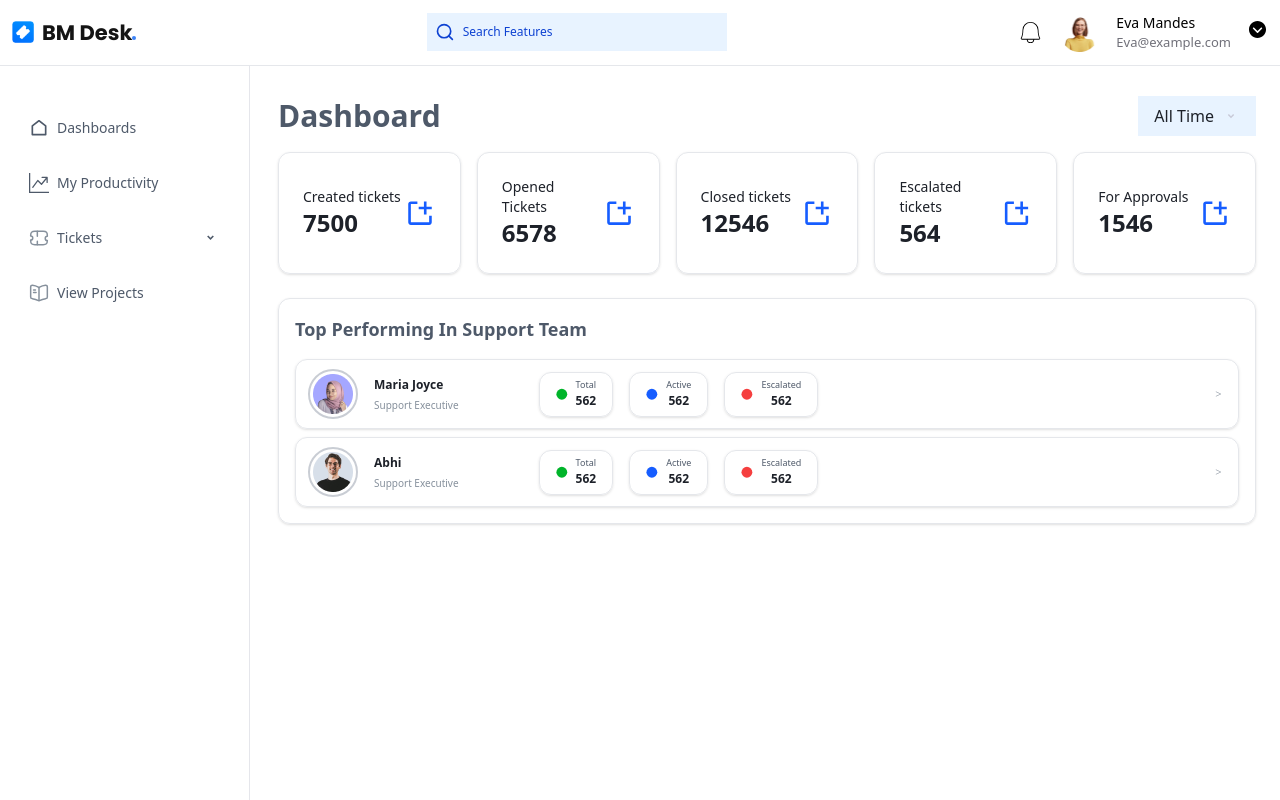
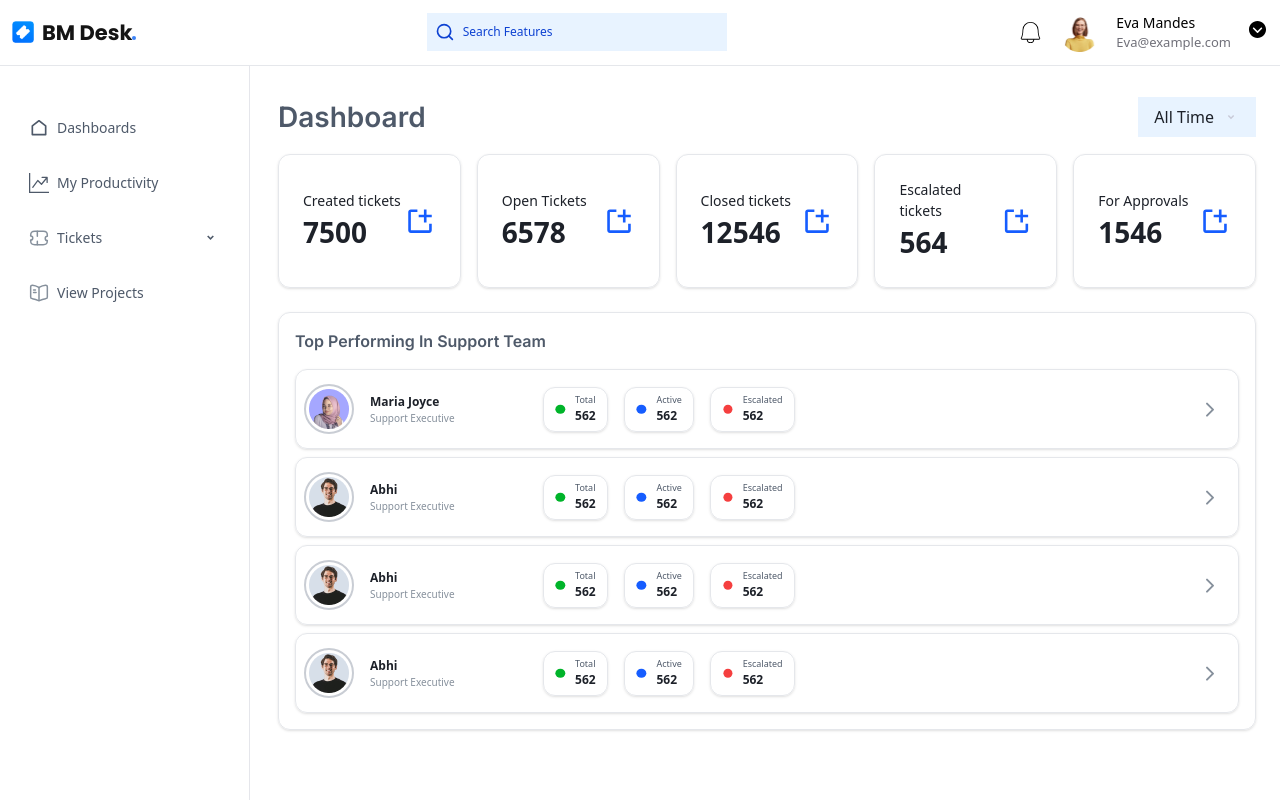
Before and after one commit to Mojithmj/BM-DESK-PROJECT, a React (Vite) app in the folder bm-desk/: page /adminteammonitoring in a window 1280 px wide. Built offline with nearby package versions, Linux system fonts and the light colour scheme.

Commit message:
gaptickets

```diff
--- a/bm-desk/src/components/ActionedTickets.jsx
+++ b/bm-desk/src/components/ActionedTickets.jsx
@@ -144,7 +144,7 @@ function ActionedTickets() {
   return (
     <div>
       <div className="transition-all ml-4 mt-4 duration-300 ease-in-out">
-        <div className="flex flex-col gap-8">
+        <div className="flex flex-col gap-6">
           <div>
             <Pheader title="My Actioned Tickets" />
           </div>
@@ -170,7 +170,7 @@ function ActionedTickets() {
             <div className="flex justify-start">
             <button
               onClick={loadMoreData}
-                className="text-[#165DFF] -mt-8 "
+              className="text-[#165DFF] -mt-2"
               disabled={loading}
             >
               {loading ? "Loading..." : "Load more Tickets..."}
--- a/bm-desk/src/components/AssignedTickets.jsx
+++ b/bm-desk/src/components/AssignedTickets.jsx
@@ -141,7 +141,7 @@ function AssignedTickets() {
 
   return (
     <div className="transition-all ml-4 mt-4 duration-300 ease-in-out">
-      <div className="flex flex-col gap-8">
+      <div className="flex flex-col gap-6">
         <div>
           <Pheader title="Assigned Tickets" />
         </div>
@@ -169,10 +169,10 @@ function AssignedTickets() {
 
         {/* Load More Button */}
         {activeTab === "alltickets" && visibleDataCount < data.length && (
-          <div className="flex justify-start">
+            <div className="flex justify-start">
             <button
               onClick={loadMoreData}
-              className="text-[#165DFF] mt-4"
+              className="text-[#165DFF] -mt-2"
               disabled={loading}
             >
               {loading ? "Loading..." : "Load more Tickets..."}
--- a/bm-desk/src/components/Closedtickets.jsx
+++ b/bm-desk/src/components/Closedtickets.jsx
@@ -146,7 +146,7 @@ function Closedtickets() {
     <div>
       <div className="transition-all ml-4 mt-4 duration-300 ease-in-out">
         {" "}
-        <div className="flex flex-col gap-8">
+        <div className="flex flex-col gap-6">
           <div>
             <Pheader title="Closed Tickets" />
           </div>
@@ -172,7 +172,7 @@ function Closedtickets() {
             <div className="flex justify-start">
             <button
               onClick={loadMoreData}
-                className="text-[#165DFF] -mt-8"
+              className="text-[#165DFF] -mt-2"
               disabled={loading}
             >
               {loading ? "Loading..." : "Load more Tickets..."}
--- a/bm-desk/src/components/Opentickets.jsx
+++ b/bm-desk/src/components/Opentickets.jsx
@@ -171,7 +171,7 @@ function AssignedTickets() {
     <div>
       <div className="transition-all ml-4 mt-4 duration-300 ease-in-out">
 
-        <div className="flex flex-col gap-8">
+        <div className="flex flex-col gap-6">
           <div>
           <Pheader title="Open Tickets" showCalendar={true} />
           </div>
@@ -197,7 +197,7 @@ function AssignedTickets() {
             <div className="flex justify-start">
               <button
                 onClick={loadMoreData}
-                className="text-[#165DFF] -mt-8"
+                className="text-[#165DFF] -mt-2"
                 disabled={loading}
               >
                 {loading ? "Loading..." : "Load more Tickets..."}
--- a/bm-desk/src/components/Productivity.jsx
+++ b/bm-desk/src/components/Productivity.jsx
@@ -154,7 +154,7 @@ function Productivity() {
     <div>
       <div className="transition-all ml-4 mt-4 duration-300 ease-in-out">
         {" "}
-        <div className="flex flex-col gap-8">
+        <div className="flex flex-col gap-6">
           <div className="">
             <Pheader title="My Productivity" />
           </div>
--- a/bm-desk/src/components/ReusableTable.jsx
+++ b/bm-desk/src/components/ReusableTable.jsx
@@ -284,7 +284,7 @@ function ReusableTable({ data, headers, currentTab, defaultSortConfig }) {
       />
 
       {currentTab === "All Tickets" && data.length > visibleCount && (
-        <div className="text-center mt-4">
+        <div className="text-center mt-6">
           <Button
             onClick={handleLoadMore}
             className="bg-blue-500 text-white rounded px-4 py-2"
--- a/bm-desk/src/components/TicketApprovals.jsx
+++ b/bm-desk/src/components/TicketApprovals.jsx
@@ -123,7 +123,7 @@ function TicketApprovals() {
     <div>
       <div className="transition-all ml-4 mt-4 duration-300 ease-in-out">
         {" "}
-        <div className="flex flex-col gap-8">
+        <div className="flex flex-col gap-6">
           <div>
             <Pheader title="Ticket Approvals" />
           </div>
@@ -148,7 +148,7 @@ function TicketApprovals() {
             <div className="flex justify-start">
             <button
               onClick={loadMoreData}
-                className="text-[#165DFF] -mt-8"
+              className="text-[#165DFF] -mt-2"
               disabled={loading}
             >
               {loading ? "Loading..." : "Load more Tickets..."}
--- a/bm-desk/src/components/Viewprojects.jsx
+++ b/bm-desk/src/components/Viewprojects.jsx
@@ -118,7 +118,7 @@ function Closedtickets() {
     <div>
       <div className="transition-all ml-4 mt-4 duration-300 ease-in-out">
 
-        <div className="flex flex-col gap-8">
+        <div className="flex flex-col gap-6">
           <div>
             <Pheader title="View Projects" />
           </div>
@@ -140,7 +140,7 @@ function Closedtickets() {
             <div className="flex justify-start">
             <button
               onClick={loadMoreData}
-                className="text-[#165DFF] -mt-8"
+              className="text-[#165DFF] -mt-2"
               disabled={loading}
             >
               {loading ? "Loading..." : "Load more Tickets..."}
--- a/bm-desk/src/components/projectmanager/AdminTeamMonitoring.jsx
+++ b/bm-desk/src/components/projectmanager/AdminTeamMonitoring.jsx
@@ -9,6 +9,7 @@ import green from "../../assets/Green.svg";
 import red from "../../assets/Red.svg";
 import { PiGreaterThan } from "react-icons/pi";
 import { RiArrowDropDownLine } from "react-icons/ri";
+import { useNavigate } from "react-router-dom";
 
 function AdminTeamMonitoring() {
   const [dropdownOpen, setDropdownOpen] = useState(false);
@@ -19,12 +20,19 @@ function AdminTeamMonitoring() {
     setDropdownOpen(false);
   };
 
+  // const cardData = [
+  //   { text: "Created tickets", value: "7500" },
+  //   { text: "Open Tickets", value: "6578" },
+  //   { text: "Closed tickets", value: "12546" },
+  //   { text: "Escalated tickets", value: "564" },
+  //   { text: "For Approvals", value: "1546" },
+  // ];
   const cardData = [
-    { text: "Created tickets", value: "7500" },
-    { text: "Opened Tickets", value: "6578" },
-    { text: "Closed tickets", value: "12546" },
-    { text: "Escalated tickets", value: "564" },
-    { text: "For Approvals", value: "1546" },
+    { text: "Created tickets", value: "7500", path: "/opentickets" },
+    { text: "Open Tickets", value: "6578", path: "/opentickets" },
+    { text: "Closed tickets", value: "12546", path: "/closedtickets" },
+    { text: "Escalated tickets", value: "564", path: "/escalatedreports" },
+    { text: "For Approvals", value: "1546", path: "/ticketapprovals" },
   ];
 
   const supportTeamData = [
@@ -48,14 +56,35 @@ function AdminTeamMonitoring() {
       ],
       image: image2,
     },
+    {
+      name: "Abhi",
+      role: "Support Executive",
+      metrics: [
+        { type: "Total", value: 562, color: "green", icon: green },
+        { type: "Active", value: 562, color: "blue", icon: blue },
+        { type: "Escalated", value: 562, color: "red", icon: red },
+      ],
+      image: image2,
+    },
+    {
+      name: "Abhi",
+      role: "Support Executive",
+      metrics: [
+        { type: "Total", value: 562, color: "green", icon: green },
+        { type: "Active", value: 562, color: "blue", icon: blue },
+        { type: "Escalated", value: 562, color: "red", icon: red },
+      ],
+      image: image2,
+    },
   ];
+  const navigate = useNavigate();
 
   return (
     <div className="transition-all ml-4 mt-4 duration-300 ease-in-out">
       {/* Header Section */}
       <div className="relative w-full">
         <div className="flex flex-row items-center justify-between">
-          <h1 className="text-2xl lg:text-3xl font-semibold text-[#4E5969]">
+          <h1 className="text-[20px] sm:text-[18px] md:text-[24px] lg:text-[28px] 2xl:text-[32px] font-semibold text-[#4E5969] font-inter">
             Dashboard
           </h1>
 
@@ -90,13 +119,20 @@ function AdminTeamMonitoring() {
       {/* Cards Grid Section */}
       <div className="grid grid-cols-1 sm:grid-cols-1 md:grid-cols-2 lg:grid-cols-3 xl:grid-cols-5 2xl:grid-cols-5 gap-4 mt-4">
         {cardData.map((data, index) => (
+          // <Card
+          //   key={index}
+          //   className="p-4 sm:p-6 flex items-center justify-between ]"
+          // >
           <Card
             key={index}
-            className="p-4 sm:p-6 flex items-center justify-between ]"
+            className="p-4 sm:p-6 flex items-center justify-between cursor-pointer"
+            onClick={() => navigate(data.path)} // Navigate to the specified path on click
           >
             <div>
-              <h1 className="text-sm font-normal text-[#1D2129]">{data.text}</h1>
-              <h1 className="text-lg sm:text-2xl font-bold text-[#1D2129]">
+              <h1 className="text-[12px] sm:text-[10px] md:text-[12px] xl:text-[14px] 2xl:text-[16px] font-normal text-[#1D2129]">
+                {data.text}
+              </h1>
+              <h1 className="text-[20px] sm:text-[18px] md:text-[24px] lg:text-[28px] 2xl:text-[32px] font-bold text-[#1D2129]">
                 {data.value}
               </h1>
             </div>
@@ -107,8 +143,8 @@ function AdminTeamMonitoring() {
 
       {/* Support Team Section */}
       <div className="mt-6">
-        <Card className="p-4">
-          <h1 className="text-lg font-semibold text-[#4E5969] mb-4">
+        <Card className="p-4 h-auto">
+          <h1 className="text-[10px] 2xl:text-[20px] lg:text-[16px] md:text-[14px] sm:text-[12px] font-inter font-semibold text-[#4E5969] mb-4">
             Top Performing In Support Team
           </h1>
           {supportTeamData.map((member, index) => (
@@ -145,18 +181,18 @@ function AdminTeamMonitoring() {
             //     ))}
             //   </div>
             // </Card>
-            <Card key={index} className="w-full h-[70px] flex mt-2">
+            <Card key={index} className="w-full h-[80px] flex mt-2">
               <div className="flex flex-row items-center justify-between w-full">
                 <div className="flex flex-row items-center">
-                <div className="flex flex-row gap-4 items-center ml-3">
+                  <div className="flex flex-row gap-4 items-center px-[8px]">
                     <div className="p-[3px] rounded-full border-[2px] border-[#C9CDD4] ">
                       <img src={member.image} alt="profile image" />
                     </div>
-                  <div className="flex flex-col gap-[4px]">
-                    <h1 className="text-[12px] sm:text-[7px] md:text-[10px] lg:text-[12px] 2xl:text-[14px] font-semibold text-[#1D2129]">
+                    <div className="flex flex-col gap-[0px]">
+                      <h1 className="whitespace-nowrap text-[12px] sm:text-[7px] md:text-[10px] lg:text-[12px] 2xl:text-[14px] font-semibold text-[#1D2129]">
                         {member.name}
                       </h1>
-                    <h1 className="font-normal text-[#86909C] text-[10px] sm:text-[6px] md:text-[10px] lg:text-[10  fpx] 2xl:text-[12px]">
+                      <h1 className=" whitespace-nowrap font-normal text-[#86909C] text-[10px] sm:text-[6px] md:text-[10px]  2xl:text-[12px]">
                         {member.role}
                       </h1>
                     </div>
@@ -165,10 +201,17 @@ function AdminTeamMonitoring() {
                     {member.metrics.map((metric, metricIndex) => (
                       <Card
                         key={metricIndex}
-                      className="h-[45px] w-auto p-4 flex flex-row gap-2 items-center"
+                        className="h-[45px] w-auto flex flex-row gap-2 items-center"
                       >
-                      <img src={metric.icon} alt={metric.color} />
-                      <div className="flex flex-col items-center">
+                        <div className="px-[11.39px] py-[6.195px] flex flex-row gap-[9.29px] items-center">
+                          <div className="h-[10.841px] w-[10.841px] overflow-hidden">
+                            <img
+                              src={metric.icon}
+                              alt={metric.color}
+                              className="w-full h-full object-cover"
+                            />
+                          </div>
+                          <div className="flex flex-col items-right">
                             <h1 className="text-[#4E5969]  text-[9px] 2xl:text-[10px]">
                               {metric.type}
                             </h1>
@@ -176,12 +219,27 @@ function AdminTeamMonitoring() {
                               {metric.value}
                             </h1>
                           </div>
+                        </div>
                       </Card>
                     ))}
                   </div>
                 </div>
                 <div className="mr-4 text-[#86909C] ">
-                <PiGreaterThan className="text-[8px]" />
+                  <svg
+                    xmlns="http://www.w3.org/2000/svg"
+                    width="24"
+                    height="25"
+                    viewBox="0 0 24 25"
+                    fill="none"
+                  >
+                    <path
+                      d="M9 18.5879L15 12.5879L9 6.58789"
+                      stroke="#86909C"
+                      stroke-width="2"
+                      stroke-linecap="round"
+                      stroke-linejoin="round"
+                    />
+                  </svg>
                 </div>
               </div>
             </Card>
--- a/bm-desk/src/components/projectmanager/EscalatedReport.jsx
+++ b/bm-desk/src/components/projectmanager/EscalatedReport.jsx
@@ -170,7 +170,7 @@ function EscalatedReport() {
   return (
     <div className="transition-all ml-4 mt-4 duration-300 ease-in-out">
       {" "}
-      <div className="flex flex-col gap-8">
+      <div className="flex flex-col gap-6">
         <div>
           <Pheader title={"Escalated Report"} />
         </div>
@@ -198,7 +198,7 @@ function EscalatedReport() {
              <div className="flex justify-start">
              <button
                onClick={loadMoreData}
-              className="text-[#165DFF] -mt-8"
+               className="text-[#165DFF] -mt-2"
                disabled={loading}
              >
                {loading ? "Loading..." : "Load more Tickets..."}
```
Also changed, not shown: bm-desk/src/components/Dashboard.jsx (+21 -6 lines). Lines whose indentation alone changed are shown as unchanged.
